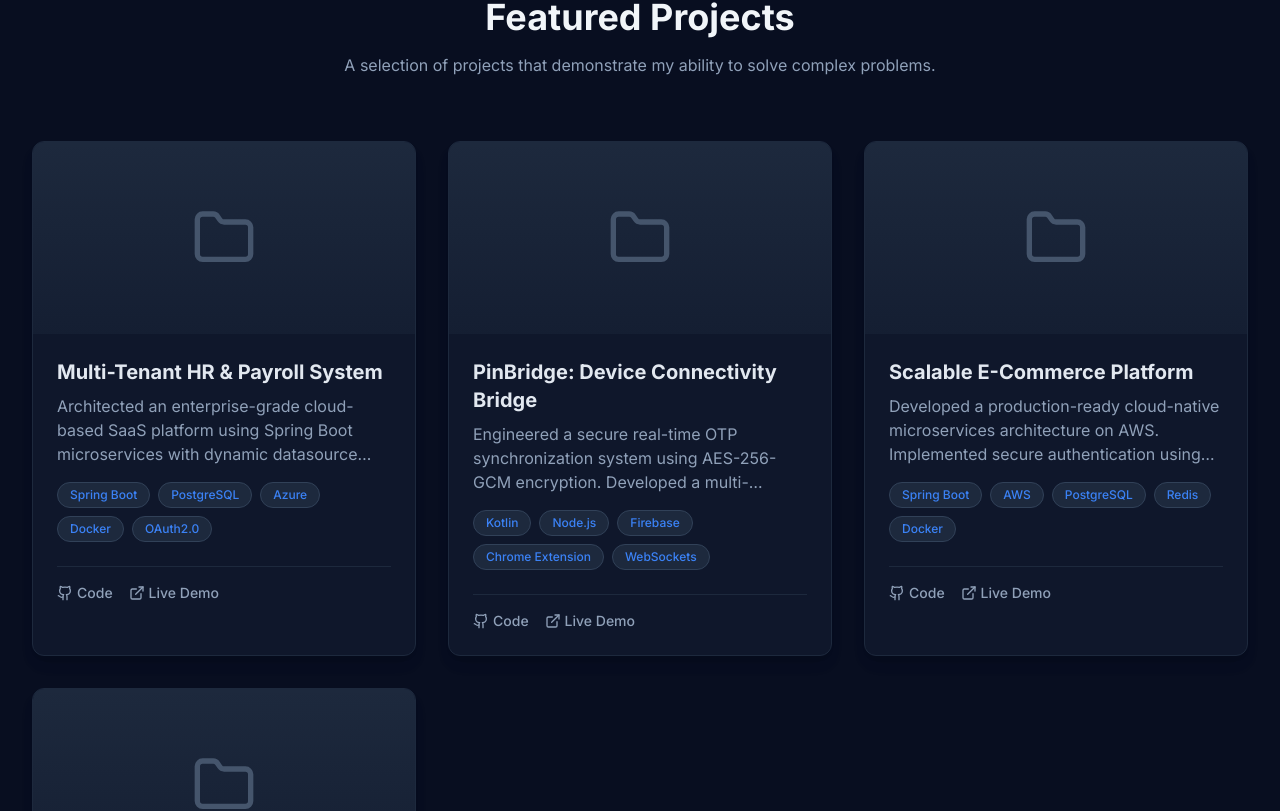
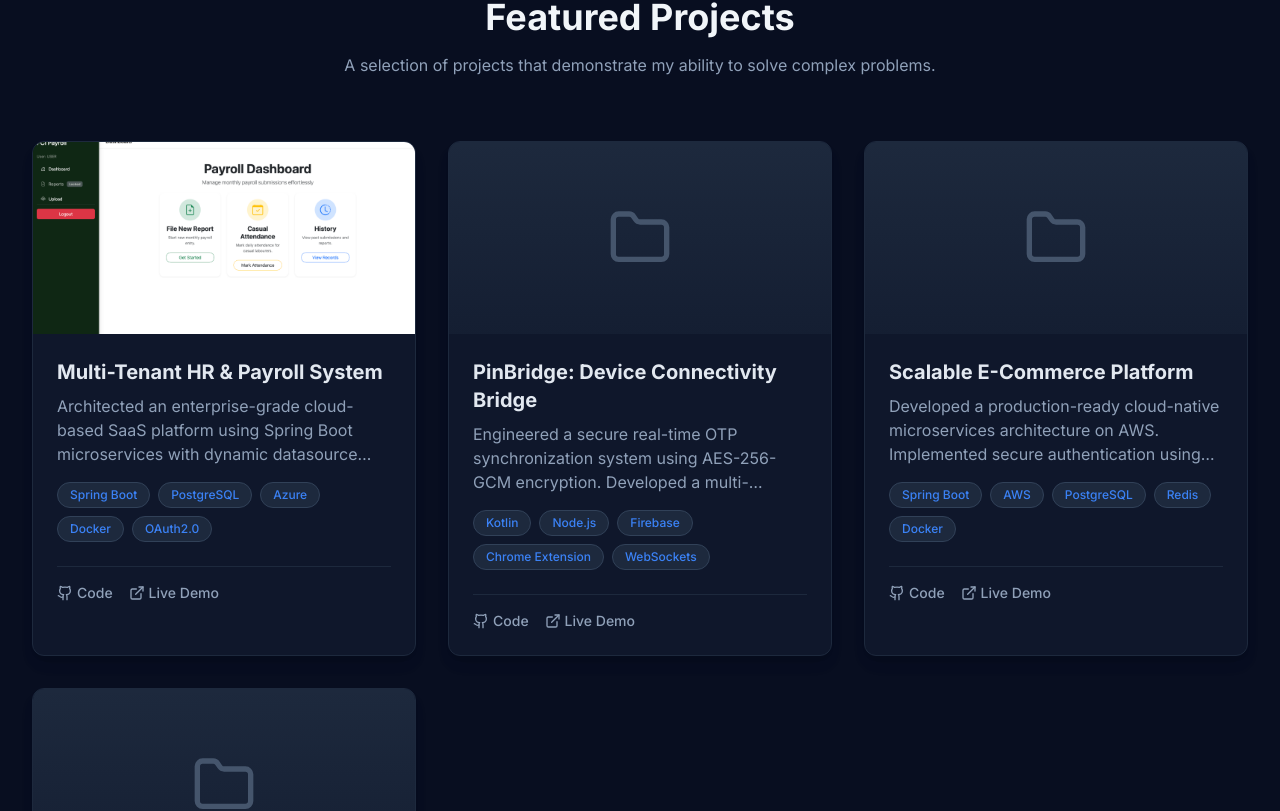
Before and after one commit to mhdnaseeel/mhdnaseeel, a React (Vite) app: page / in a window 1280 px wide. Shown: the part 1593-2404 px from the top of the page. Built offline with nearby package versions, Linux system fonts and the light colour scheme.

Commit message:
Integrate project screenshots to website for HR & Payroll System

```diff
--- a/src/components/Projects.jsx
+++ b/src/components/Projects.jsx
@@ -6,7 +6,8 @@
             title: "Multi-Tenant HR & Payroll System",
             description: "Architected an enterprise-grade cloud-based SaaS platform using Spring Boot microservices with dynamic datasource routing. Integrated Azure Document Intelligence and Google AI for intelligent data processing.",
             tags: ["Spring Boot", "PostgreSQL", "Azure", "Docker", "OAuth2.0"],
-            links: { github: "https://github.com/mhdnaseeel/Payroll_Automation", live: "https://workflowautomation.vercel.app/" }
+            links: { github: "https://github.com/mhdnaseeel/Payroll_Automation", live: "https://workflowautomation.vercel.app/" },
+            image: "/assets/projects/payroll-dashboard.png"
         },
         {
             title: "PinBridge: Device Connectivity Bridge",
@@ -46,8 +47,18 @@
                             className="bg-slate-900 rounded-xl overflow-hidden shadow-lg border border-slate-800 hover:border-primary/50 transition-all duration-300 group hover:-translate-y-1"
                         >
                             <div className="h-48 bg-slate-800 flex items-center justify-center group-hover:bg-slate-800/80 transition-colors relative overflow-hidden">
-                                <div className="absolute inset-0 bg-gradient-to-t from-slate-900 to-transparent opacity-60"></div>
-                                <Folder className="w-16 h-16 text-slate-600 group-hover:text-primary transition-colors relative z-10" />
+                                {project.image ? (
+                                    <img
+                                        src={project.image}
+                                        alt={project.title}
+                                        className="w-full h-full object-cover group-hover:scale-110 transition-transform duration-500"
+                                    />
+                                ) : (
+                                    <>
+                                        <div className="absolute inset-0 bg-gradient-to-t from-slate-900 to-transparent opacity-60"></div>
+                                        <Folder className="w-16 h-16 text-slate-600 group-hover:text-primary transition-colors relative z-10" />
+                                    </>
+                                )}
                             </div>
 
                             <div className="p-6">
```
Also changed, not shown: public/assets/projects/payroll-dashboard.png (added), public/assets/projects/payroll-login.png (added).
